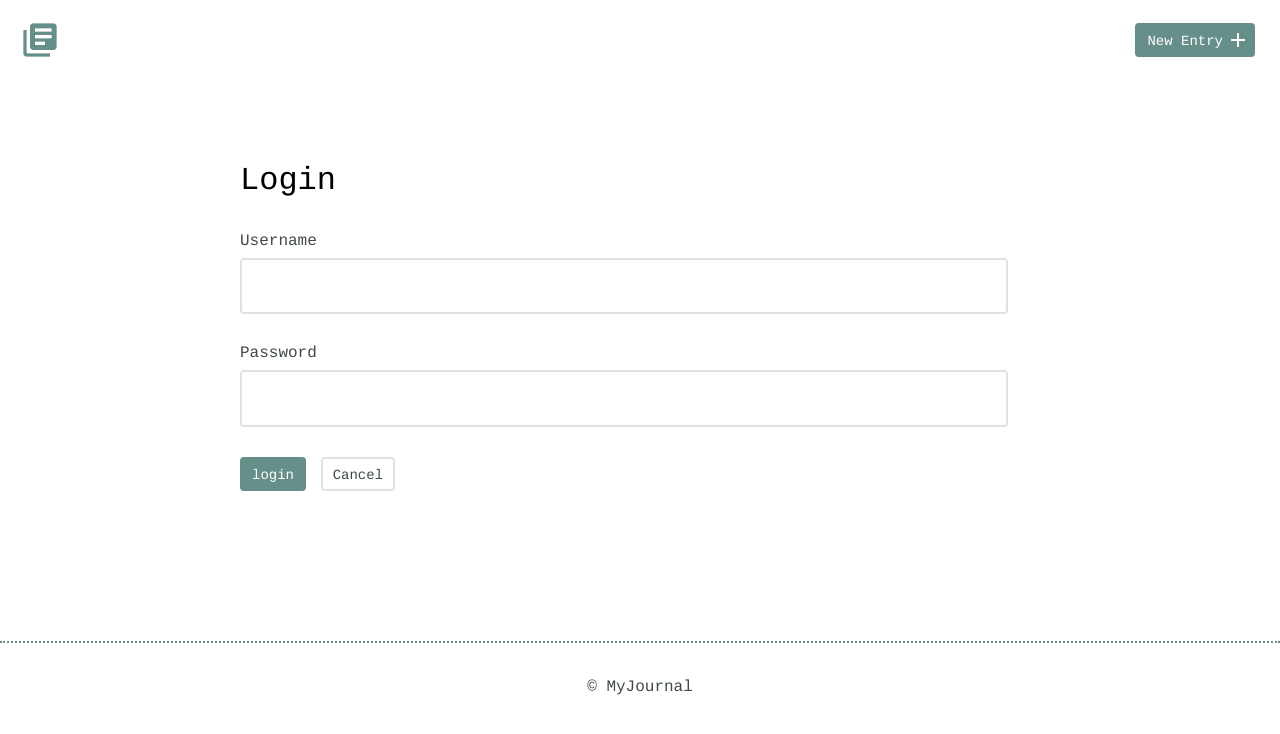
After one commit to whiletrace/Python_Proj5, a Flask app: page /login in a window 1280 px wide. The commit adds this page. Shown: the top 734 px of the page. Run offline with Flask 2, Linux system fonts and the light colour scheme; some libraries are stand-ins or nearby versions.

Commit message:
fixed issue where data from register form was not posting to server and my User was not being created missing {{ forms.hidden_tag() }} so it  failing authentication csrf tokens were not being passed

```diff
--- a/app.py
+++ b/app.py
@@ -1,24 +1,18 @@
-from flask import (Flask, render_template,
-                   flash, redirect, url_for, g)
+from flask import (Flask, flash, g, redirect, render_template, url_for)
 from flask_bcrypt import check_password_hash
-from flask_login import (LoginManager, login_user,
-                         login_required, logout_user, current_user)
+from flask_login import (LoginManager, current_user, login_user)
 
 import forms
-from datetime import datetime, time, timedelta
-
 import models
 
 
 def create_app():
+    models.initialize ()
     app = Flask(__name__)
     app.secret_key = 'opu98wrwerworus.fmaouwerk,svlasnfweoru'
     login_manager = LoginManager ()
 
     login_manager.init_app (app)
-    DEBUG = True
-    PORT = 8000
-    HOST = '0.0.0.0'
 
     @app.before_request
     def before_request():
@@ -32,17 +26,46 @@ def create_app():
         g.db.close ()
         return response
 
-    @app.route('/register', methods=['POST'])
+    @login_manager.user_loader
+    def load_user(user_id):
+        try:
+            return models.User.get (models.User.id == user_id)
+        except models.DoesNotExist:
+            return None
+
+    @app.route ('/register', methods=['GET', 'POST'])
     def register():
         form = forms.Register()
         if form.validate_on_submit():
-            models.User.create_users(
+            models.User.create_user (
                 username=form.username.data,
                 password=form.password.data
                 )
             flash('congrats you are registered', category='success')
-            redirect(url_for('index'))
+            return redirect (url_for ('index'))
         return render_template('register.html', form=form)
+
+    @app.route ('/login', methods=['GET', 'POST'])
+    def login():
+        form = forms.Login ()
+        if form.validate_on_submit ():
+            try:
+                user = models.User.get (
+                    models.User.username == form.username.data)
+            except models.DoesNotExist:
+                flash ('oops that email or password does not match our records',
+                       category='error')
+            else:
+                if check_password_hash (user.password, form.password.data):
+                    login_user (user)
+                    flash ('you are logged in', category='success')
+                    return redirect (url_for ('index'))
+                else:
+                    flash (flash (
+                        'oops that email or password does not match our '
+                        'records',
+                        category='error'))
+        return render_template ('login.html', form=form)
 
     @app.route('/')
     def hello_world():
@@ -51,6 +74,5 @@ def create_app():
 
 
 if __name__ == '__main__':
-    models.initialize()
-    app = create_app()
+    app = create_app ()
     app.run(host='0.0.0.0', port=8000, debug=True)
--- a/forms.py
+++ b/forms.py
@@ -1,15 +1,13 @@
 from flask_wtf import FlaskForm
-from wtforms import StringField, PasswordField, TextAreaField, BooleanField
-from wtforms.validators import (
-                                DataRequired, ValidationError,
-                                EqualTo, Length,
-                                )
+from wtforms import PasswordField, StringField
+from wtforms.validators import (DataRequired, EqualTo, Length, ValidationError)
 
-from models import User
+import models
 
 
 def username_exists(form, field):
-    if User.select().where(User.username == field.data).exists():
+    if models.User.select ().where (
+            models.User.username == field.data).exists ():
         raise ValidationError('User already exits')
 
 
@@ -35,3 +33,17 @@ class Register(FlaskForm):
         validators=[
             DataRequired()
         ])
+
+
+class Login (FlaskForm):
+    username = StringField (
+        "Username",
+        validators=[
+            DataRequired ()
+        ]
+    )
+    password = PasswordField (
+        validators=[
+            DataRequired ()
+        ]
+    )
--- a/static/css/site.css
+++ b/static/css/site.css
@@ -242,3 +242,41 @@ input[type=submit] {
     padding: 1rem 2rem;
     width: 75%;
 }
+
+
+.field-errors {
+    background: rgb(242, 46, 46);
+    border-radius: 4px;
+    color: white;
+}
+
+.field-errors ul {
+    margin-bottom: 0;
+    padding-left: 0.5rem;
+}
+
+.field-errors li {
+    list-style: none;
+    margin: 0;
+    padding: 0;
+}
+
+/* Utilities
+–––––––––––––––––––––––––––––––––––––––––––––––––– */
+.u-full-width {
+    width: 100%;
+    box-sizing: border-box;
+}
+
+.u-max-full-width {
+    max-width: 100%;
+    box-sizing: border-box;
+}
+
+.u-pull-right {
+    float: right;
+}
+
+.u-pull-left {
+    float: left;
+}
--- a/templates/index.html
+++ b/templates/index.html
@@ -1,5 +1,6 @@
 {% extends 'layout.html' %}
 {% from 'macro.html' import render_field %}
+{% block content %}
             <div class="container">
                 <div class="entry-list">
                     <article>
@@ -20,3 +21,4 @@
                     </article>
                 </div>
             </div>
+{% endblock %}
--- /dev/null
+++ b/templates/login.html
@@ -0,0 +1,18 @@
+{% extends 'layout.html' %}
+{% from 'macro.html' import render_field %}
+{% block content %}
+    <div class="container">
+        <div class="edit-entry">
+            <h2>Login</h2>
+            <form method="post">
+
+                {{ render_field(form.username) }}
+
+                {{ render_field(form.password) }}
+
+                <input type="submit" value="login" class="button">
+                <a href="#" class="button button-secondary">Cancel</a>
+            </form>
+        </div>
+    </div>
+{% endblock %}
--- a/templates/register.html
+++ b/templates/register.html
@@ -4,7 +4,8 @@
             <div class="container">
                 <div class="edit-entry">
                     <h2>Register</h2>
-                    <form method="post">
+                    <form method="POST" action="">
+                        {{ form.hidden_tag() }}
 
                         {{ render_field(form.username) }}
 
```
Also changed, not shown: models.py (+6 -9 lines), tests/test_app.py (+3 -2 lines), 2 other files.
